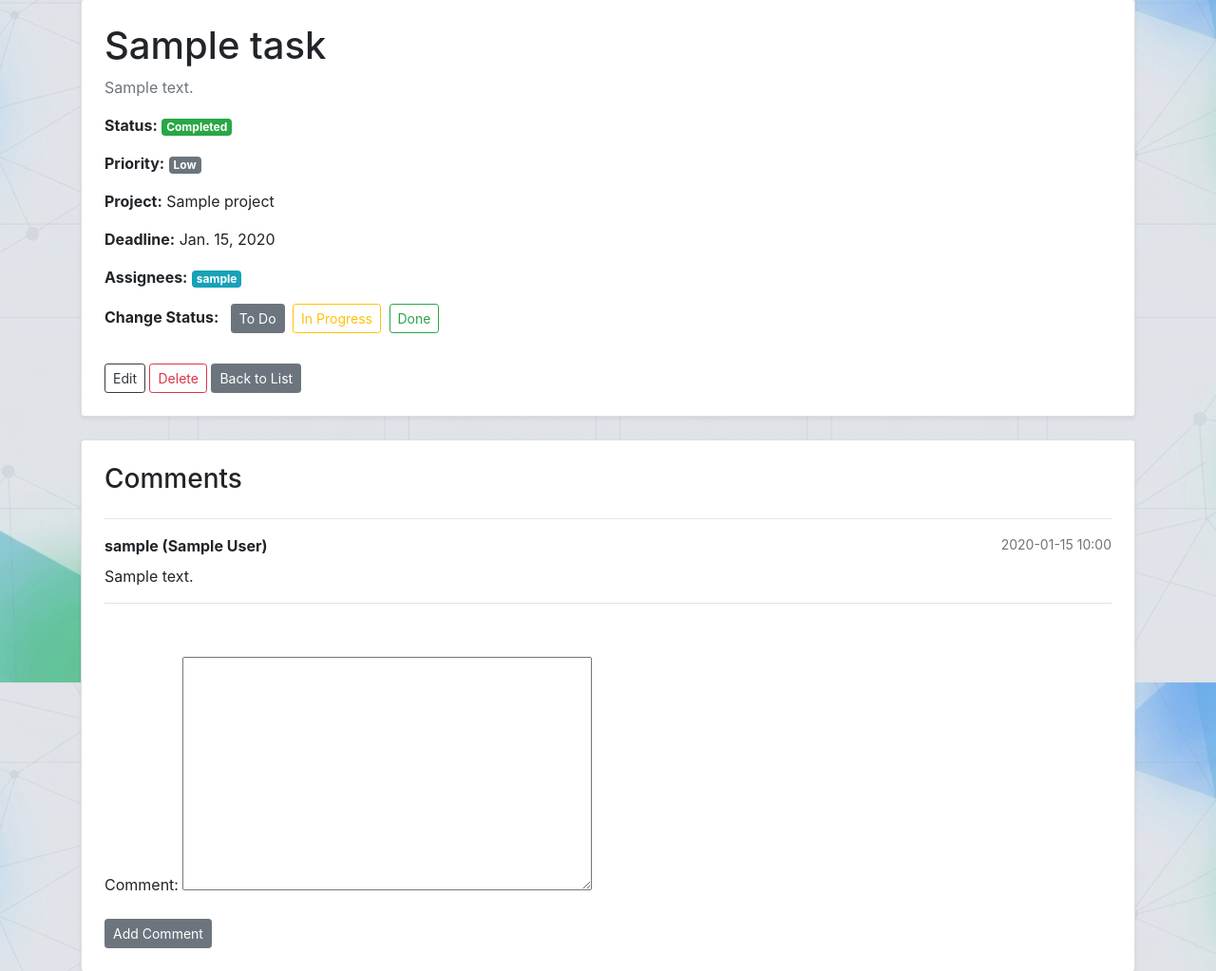
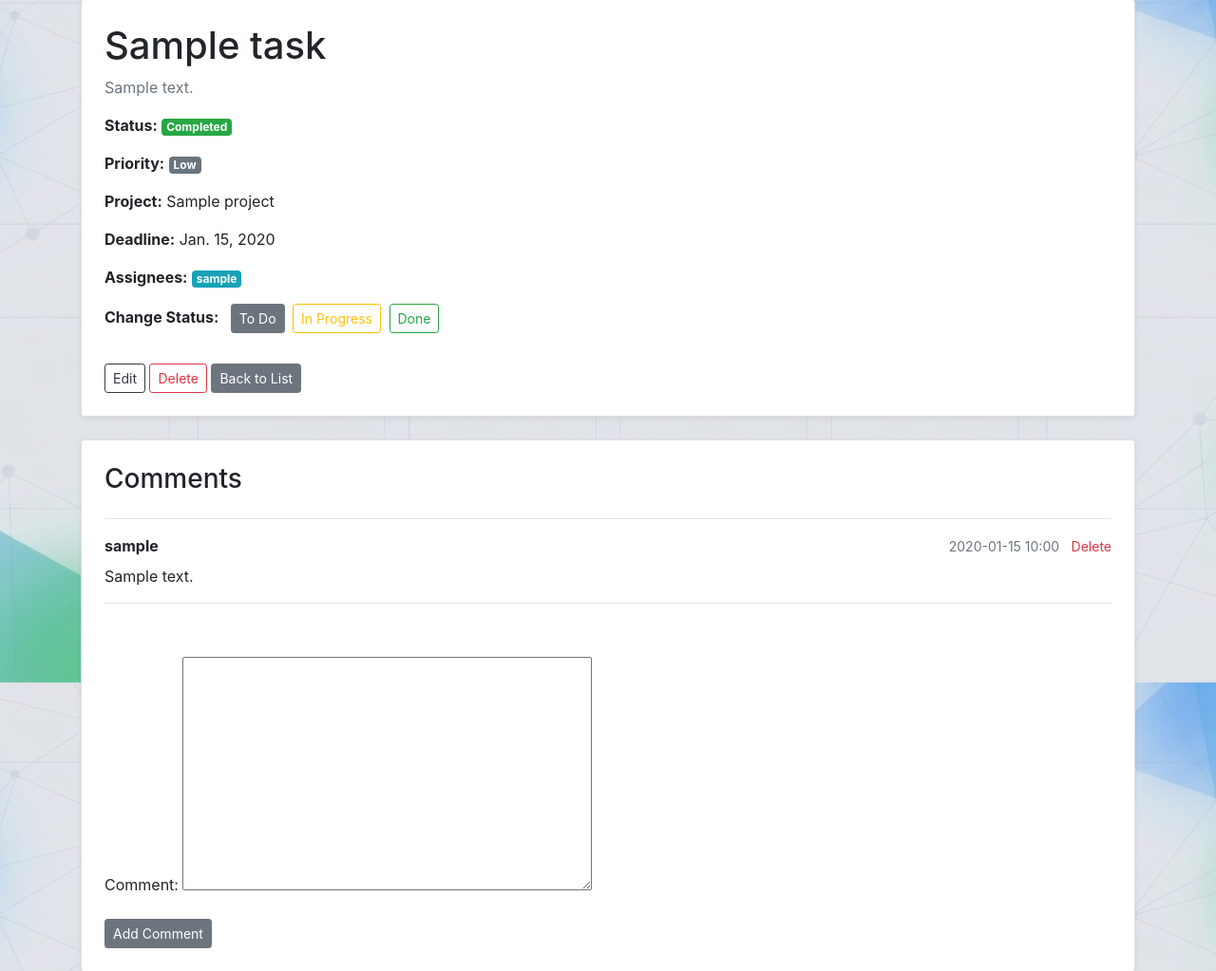
Before and after one commit to grimm60832-ops/django-task-tracker, a Django app: page /task/detail/1/ in a window 1280 px wide. Shown: the part 81-1104 px from the top of the page at 95% size. Run offline with Django 5.2, Linux system fonts and the light colour scheme; a user stored in the database is signed in; tables that the repository leaves empty hold one stand-in row (values such as "Sample post").

Commit message:
Add task comment deletion functionality and update task detail template

```diff
--- a/catalog/urls.py
+++ b/catalog/urls.py
@@ -21,7 +21,7 @@ from catalog.views import (
     ProjectUpdateView,
     ProjectDeleteView,
     ProjectDetailView,
-
+    TaskCommentDeleteView,
 
 )
 
@@ -46,6 +46,7 @@ urlpatterns = (
     path('task/update/<int:pk>/', TaskUpdateView.as_view(), name="task-update"),
     path('task/delete/<int:pk>/', TaskDeleteView.as_view(), name="task-delete"),
     path('task/detail/<int:pk>/', TaskDetailView.as_view(), name="task-detail"),
+    path("task-comment/<int:pk>/delete/", TaskCommentDeleteView.as_view(), name="task-comment-delete"),
     path('login/', LoginView.as_view(template_name="catalog/login.html"), name="login"),
     path('logout/', CustomLogoutView.as_view(), name="logout"),
     path('register/', RegistrationView.as_view(), name="register"),
--- a/catalog/views.py
+++ b/catalog/views.py
@@ -20,7 +20,13 @@ from catalog.forms import (
     TaskCommentForm,
     TaskSearchForm,
 )
-from catalog.models import Developer, Position, Project, Task
+from catalog.models import(
+    Developer,
+    Position,
+    Project,
+    Task,
+    TaskComment
+)
 
 User = get_user_model()
 
@@ -252,6 +258,20 @@ class TaskDeleteView(LoginRequiredMixin, DeleteView):
         return super().delete(request, *args, **kwargs)
 
 
+class TaskCommentDeleteView(LoginRequiredMixin, DeleteView):
+    model = TaskComment
+
+    def get_success_url(self):
+        return reverse_lazy("catalog:task-detail", kwargs={"pk": self.object.task.pk})
+
+    def dispatch(self, request, *args, **kwargs):
+        comment = self.get_object()
+        if comment.author != request.user and not request.user.is_staff:
+            messages.error(request, "You can only delete your own comments.")
+            return redirect("catalog:task-detail", pk=comment.task.pk)
+        return super().dispatch(request, *args, **kwargs)
+
+
 class RegistrationView(generic.CreateView):
     form_class = RegistrationForm
     template_name = "catalog/register.html"
--- a/templates/catalog/task_detail.html
+++ b/templates/catalog/task_detail.html
@@ -63,9 +63,14 @@
   <div class="comments-list mb-4">
     {% for comment in task.comments.all %}
       <div class="border-bottom pb-3 mb-3">
-        <div class="d-flex justify-content-between">
-          <strong>{{ comment.author }}</strong>
-          <small class="text-muted">{{ comment.created_at|date:"Y-m-d H:i" }}</small>
+        <div class="d-flex justify-content-between align-items-center">
+          <strong>{{ comment.author.username }}</strong>
+          <div>
+            <small class="text-muted mr-2">{{ comment.created_at|date:"Y-m-d H:i" }}</small>
+            {% if comment.author == request.user or request.user.is_staff %}
+              <a href="{% url 'catalog:task-comment-delete' comment.pk %}" class="text-danger small text-decoration-none">Delete</a>
+            {% endif %}
+          </div>
         </div>
         <p class="mt-2 mb-0">{{ comment.comment }}</p>
       </div>
```
